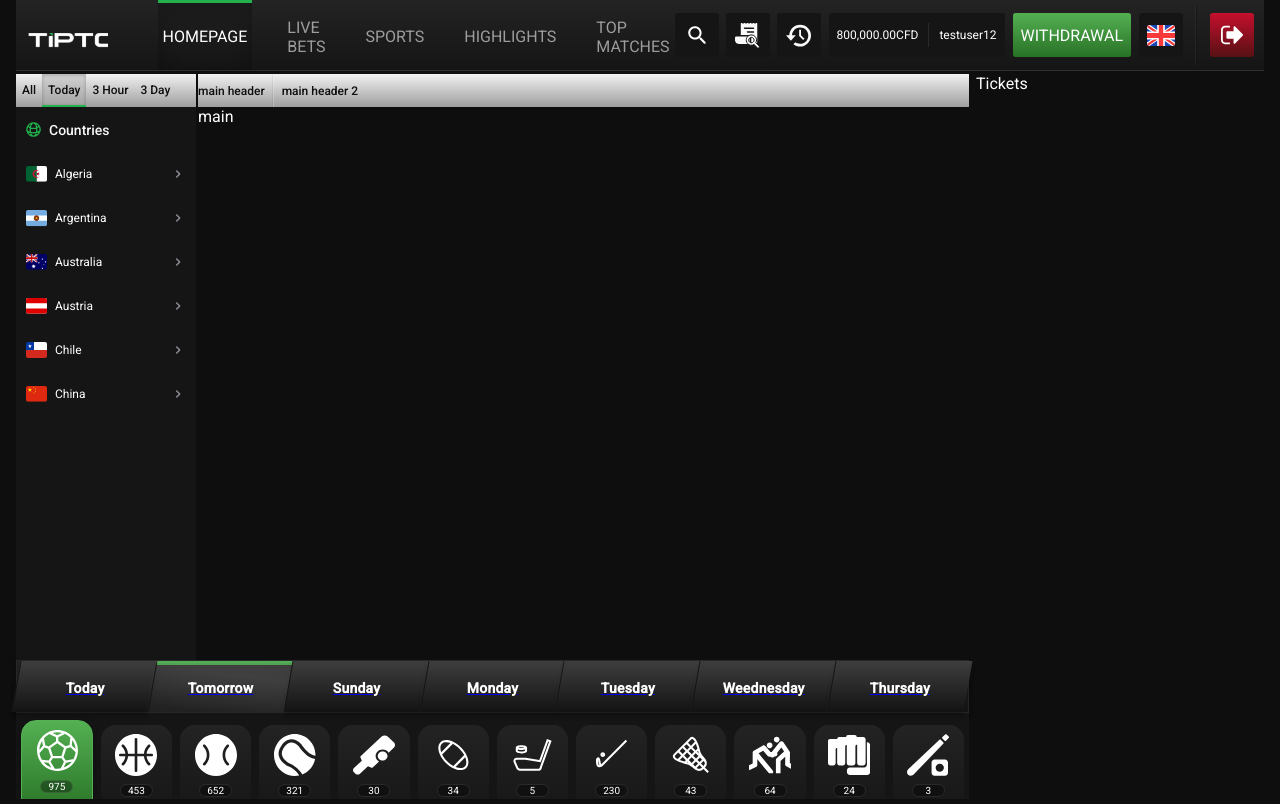
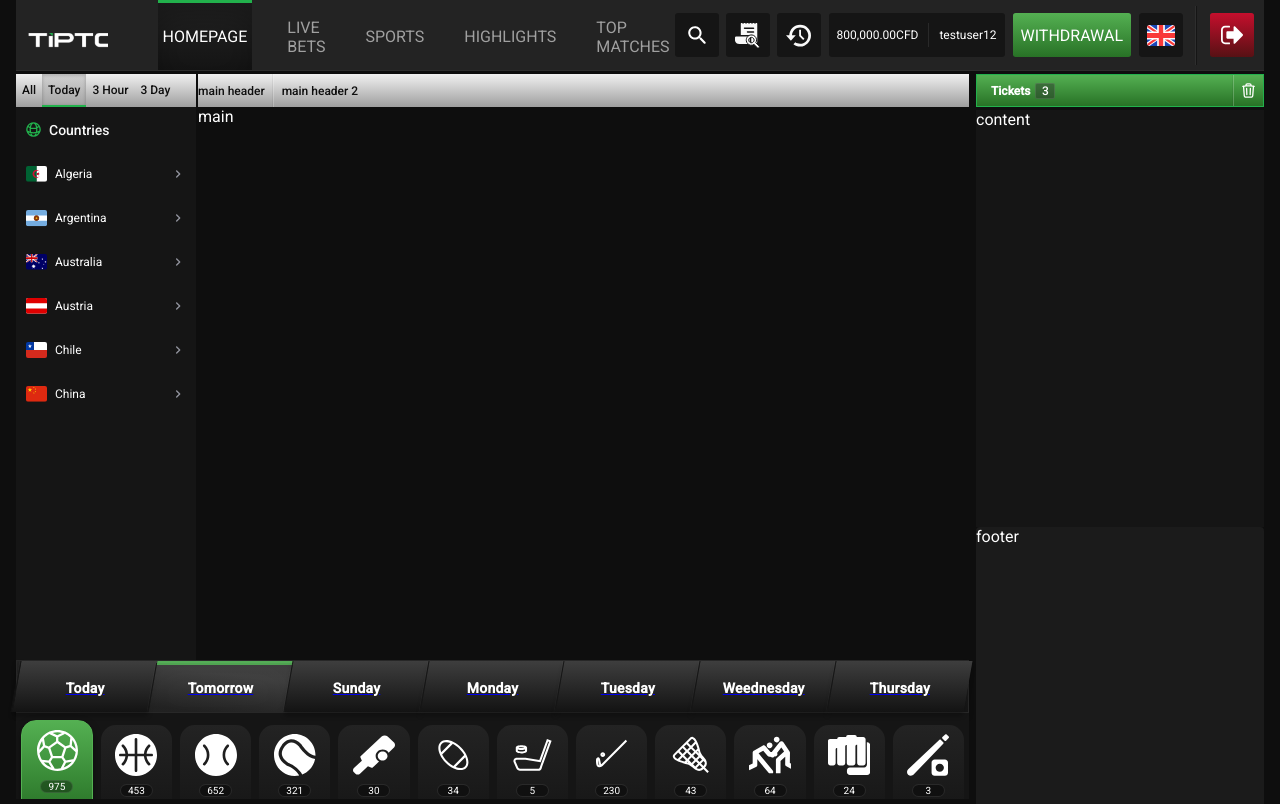
Before and after one commit to vetalmolotov/asncgrp-app, a React (Create React App) app: page / in a window 1280 px wide. Built offline with nearby package versions, Linux system fonts and the light colour scheme.

Commit message:
basic markup for ticket sidebar; some fixes

```diff
--- a/src/assets/imgComponents/iconsCommon.js
+++ b/src/assets/imgComponents/iconsCommon.js
@@ -9,4 +9,13 @@ const IconTitleCountries = () => {
     </>
 }
 
-export {IconTitleCountries}
+const IconTrashBin = () => {
+
+    return <>
+        <svg width="15" height="17" viewBox="0 0 15 17" fill="none" xmlns="http://www.w3.org/2000/svg">
+            <path d="M9.66917 6.12492L9.39525 13.2499M5.60475 13.2499L5.33083 6.12492M13.2222 3.58367C13.4929 3.62484 13.7621 3.66838 14.0313 3.71509M13.2222 3.58447L12.3767 14.5744C12.3422 15.0219 12.14 15.4398 11.8106 15.7447C11.4813 16.0495 11.049 16.2188 10.6002 16.2187H4.39983C3.95103 16.2188 3.51873 16.0495 3.18936 15.7447C2.85999 15.4398 2.65784 15.0219 2.62333 14.5744L1.77783 3.58367M13.2222 3.58367C12.3085 3.44554 11.3901 3.34071 10.4688 3.26938M0.96875 3.7143C1.23792 3.66759 1.50708 3.62405 1.77783 3.58367M1.77783 3.58367C2.69152 3.44554 3.60994 3.34071 4.53125 3.26938M10.4688 3.26938V2.54422C10.4688 1.61005 9.74833 0.831049 8.81417 0.801758C7.93828 0.773763 7.06172 0.773763 6.18583 0.801758C5.25167 0.831049 4.53125 1.61084 4.53125 2.54422V3.26938M10.4688 3.26938C8.49253 3.11665 6.50747 3.11665 4.53125 3.26938" stroke="white" stroke-width="1.5" stroke-linecap="round" stroke-linejoin="round"/>
+        </svg>
+    </>
+}
+
+export {IconTitleCountries, IconTrashBin}
--- a/src/assets/styles/tickets-aside.scss
+++ /dev/null
@@ -1,6 +0,0 @@
-.tickets-sidebar {
-  width: 288px;
-  height: 100%;
-  margin: 4px 0 0 7px;
-  color: #fff;
-}
--- a/src/components/HeaderContent/HeaderContent.js
+++ b/src/components/HeaderContent/HeaderContent.js
@@ -1,10 +1,10 @@
 import React from "react";
 import './header-content.scss'
 
-const HeaderContent = ({children}) => {
+const HeaderContent = ({children, customClass}) => {
 
     return <>
-        <header className="header-content">
+        <header className={`header-content ${customClass}`}>
             {children}
         </header>
     </>
--- a/src/components/sections/MainHeader/header.module.scss
+++ b/src/components/sections/MainHeader/header.module.scss
@@ -4,6 +4,6 @@
   padding: 0 10px;
   width: 100%;
   height: 70px;
-  background: linear-gradient(180deg, #232323 0%, #151515 100%);
+  background: linear-gradient(180deg, #232323 100%, #151515 100%);
   box-shadow: 0px 1px 0px 0px rgba(45, 45, 45, 1);
 }
--- a/src/components/sections/TicketAside/TicketsAside.js
+++ b/src/components/sections/TicketAside/TicketsAside.js
@@ -1,12 +1,21 @@
 import React from "react";
-import '../../../assets/styles/tickets-aside.scss'
+import './tickets-aside.scss'
+import HeaderContent from "../../HeaderContent/HeaderContent";
+import {IconTrashBin} from "../../../assets/imgComponents/iconsCommon";
 
 const TicketAside = () => {
 
     return <>
-        <aside className="tickets-sidebar">
-            Tickets
-        </aside>
+        <section className="tickets-sidebar">
+            <HeaderContent customClass={'ticket-aside'}>
+                <h4>Tickets</h4>
+                <p>3</p>
+                <div className="header-content-divider"></div>
+                <IconTrashBin />
+            </HeaderContent>
+            <section>content</section>
+            <footer>footer</footer>
+        </section>
     </>
 }
 
--- /dev/null
+++ b/src/components/sections/TicketAside/tickets-aside.scss
@@ -0,0 +1,51 @@
+@import "src/assets/styles/mixins";
+
+.tickets-sidebar {
+  display: flex;
+  flex-direction: column;
+  width: 288px;
+  height: 100%;
+  margin: 4px 0 0 7px;
+  color: #fff;
+  .ticket-aside {
+    background: linear-gradient(180deg, #54B052 0%, #287226 100%),
+    linear-gradient(0deg, #22B14C, #22B14C);
+    border: 1px solid rgba(34, 177, 76, 1);
+    color: #FFFFFF;
+    font-size: 12px;
+    font-weight: 400;
+    h4 {
+      margin: 0 5px 0 14px;
+    }
+    p {
+      @include flex-vh;
+      width: 20px;
+      height: 16px;
+      font-weight: 500;
+      margin-right: auto;
+      background: linear-gradient(0deg, rgba(0, 0, 0, 0.35), rgba(0, 0, 0, 0.35)),
+      linear-gradient(0deg, rgba(255, 255, 255, 0.1), rgba(255, 255, 255, 0.1));
+      border: 1px solid rgba(255, 255, 255, 0.1);
+      border-radius: 2px;
+    }
+    svg {
+      width: 13px;
+      height: 15px;
+      margin: 0 8px 0 0;
+      cursor: pointer;
+    }
+  }
+  & > section {
+    width: 100%;
+    flex: 1;
+    margin: 3px 0 0 0;
+    background: #151515;
+  }
+  footer {
+    width: 100%;
+    min-height: 277px;
+    margin-top: auto;
+    border-radius: 4px 4px 0px 0px;
+    background: #1B1B1B;
+  }
+}
```
